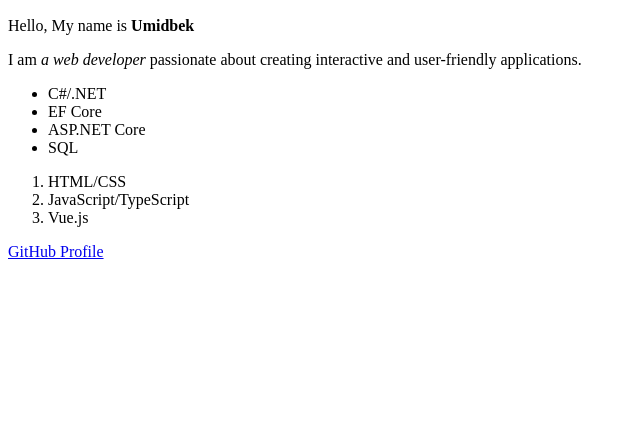
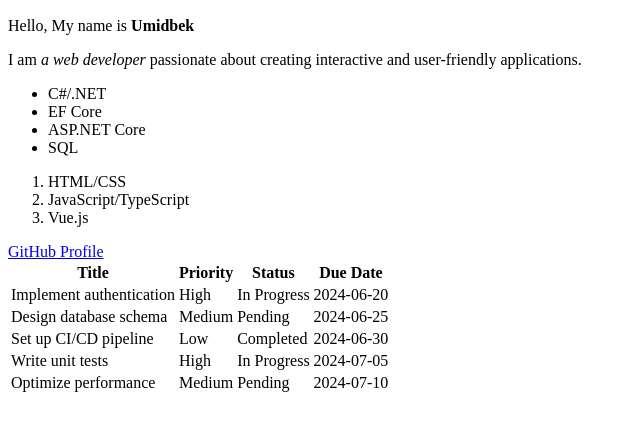
Before and after one commit to makhammadsoliyev/vue-yoli, a plain HTML site: page 01-taskboard-html/tasks/index.html in a window 1280 px wide. Shown: the part 110-540 px from the top of the page, without its empty margins (0-640 px from the left). Drawn offline with Linux system fonts and the light colour scheme.

Commit message:
d01-t3: A table of tasks

```diff
--- a/01-taskboard-html/tasks/index.html
+++ b/01-taskboard-html/tasks/index.html
@@ -31,5 +31,48 @@
       rel="noopener noreferrer"
       >GitHub Profile</a
     >
+
+    <table>
+      <thead>
+        <tr>
+          <th>Title</th>
+          <th>Priority</th>
+          <th>Status</th>
+          <th>Due Date</th>
+        </tr>
+      </thead>
+      <tbody>
+        <tr>
+          <td>Implement authentication</td>
+          <td>High</td>
+          <td>In Progress</td>
+          <td>2024-06-20</td>
+        </tr>
+        <tr>
+          <td>Design database schema</td>
+          <td>Medium</td>
+          <td>Pending</td>
+          <td>2024-06-25</td>
+        </tr>
+        <tr>
+          <td>Set up CI/CD pipeline</td>
+          <td>Low</td>
+          <td>Completed</td>
+          <td>2024-06-30</td>
+        </tr>
+        <tr>
+          <td>Write unit tests</td>
+          <td>High</td>
+          <td>In Progress</td>
+          <td>2024-07-05</td>
+        </tr>
+        <tr>
+          <td>Optimize performance</td>
+          <td>Medium</td>
+          <td>Pending</td>
+          <td>2024-07-10</td>
+        </tr>
+      </tbody>
+    </table>
   </body>
 </html>
```
